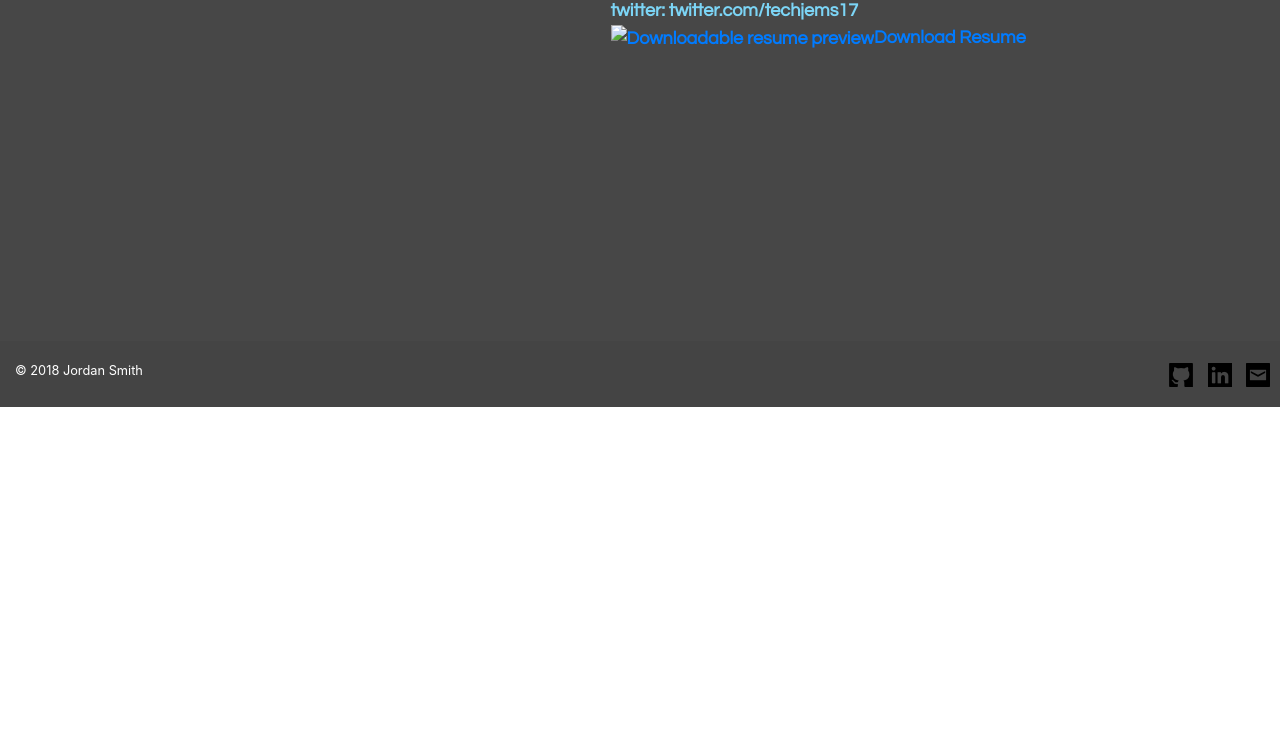
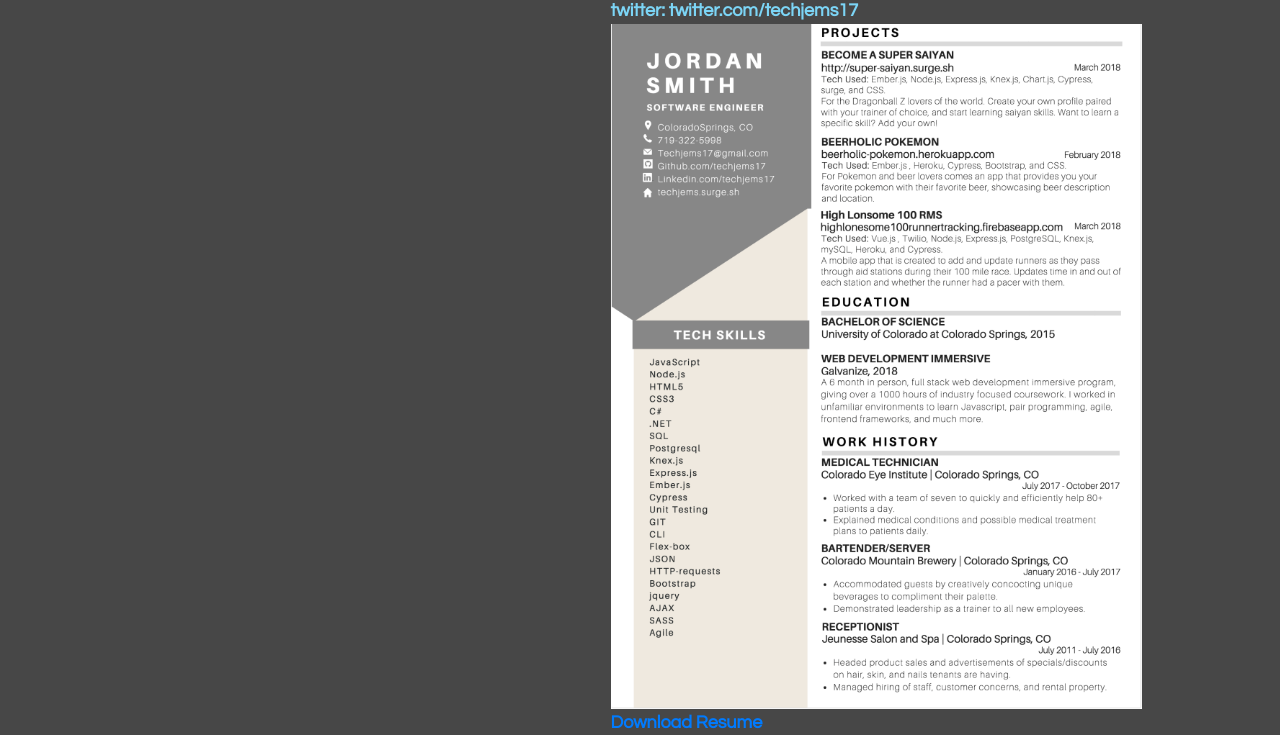
Before and after one commit to techjems17/techjems, a website: page contact.html in a window 1280 px wide. Shown: the part 465-1200 px from the top of the page. Before the commit the page ends 872 px from the top, so only its background shows below. Drawn offline with nearby package versions, Linux system fonts and the light colour scheme.

Commit message:
added resume to contact page

```diff
--- a/app.css
+++ b/app.css
@@ -106,7 +106,7 @@ p {
         justify-content: space-around;
     }
 
-    .contact img {
+    .contact .me {
         width: 40%;
         height: 75%;
     }
--- a/contact.html
+++ b/contact.html
@@ -37,7 +37,7 @@
         </nav>
     </header>
     <section class="contact">
-        <img src="https://pbs.twimg.com/profile_images/770340031324037120/TmisyCe4_400x400.jpg" alt="Picture of Jordan">
+        <img class="me" src="https://pbs.twimg.com/profile_images/770340031324037120/TmisyCe4_400x400.jpg" alt="Picture of Jordan">
         <ul>
             <h1>Jordan Smith</h1>
             <h3>Contact:</h3>
@@ -45,7 +45,9 @@
             <li>linkedin: linkedin.com/in/techjems17</li>
             <li>github: github.com/techjems17</li>
             <li>twitter: twitter.com/techjems17</li>
-            <a href="./engineer-resume.pdf" download><img src="" alt="Downloadable resume preview">Download Resume</a>
+            <a href="./engineer-resume.pdf" download>
+                <img class="resume" src="./images/resume.png">Download Resume
+            </a>
         </ul>
     </section>
     <footer>
```
Also changed, not shown: images/resume.png (added), 1 other file.
